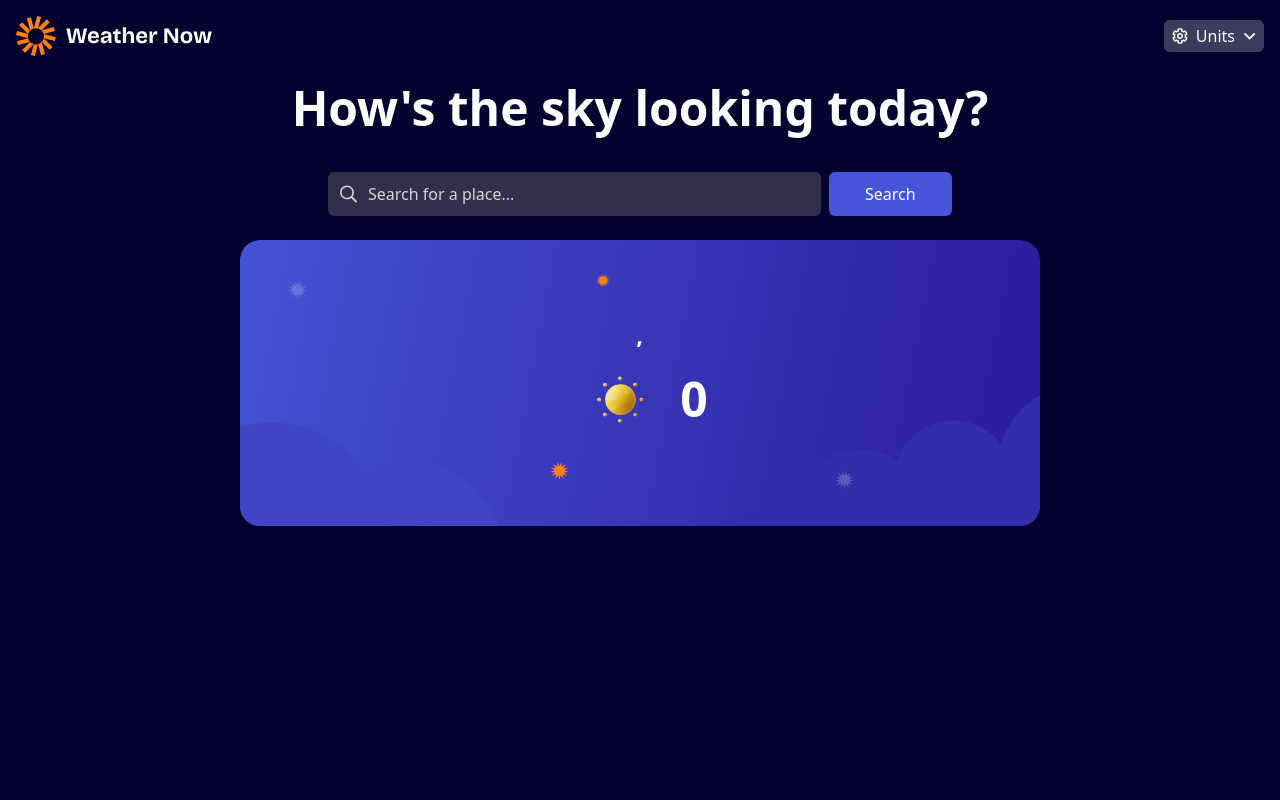
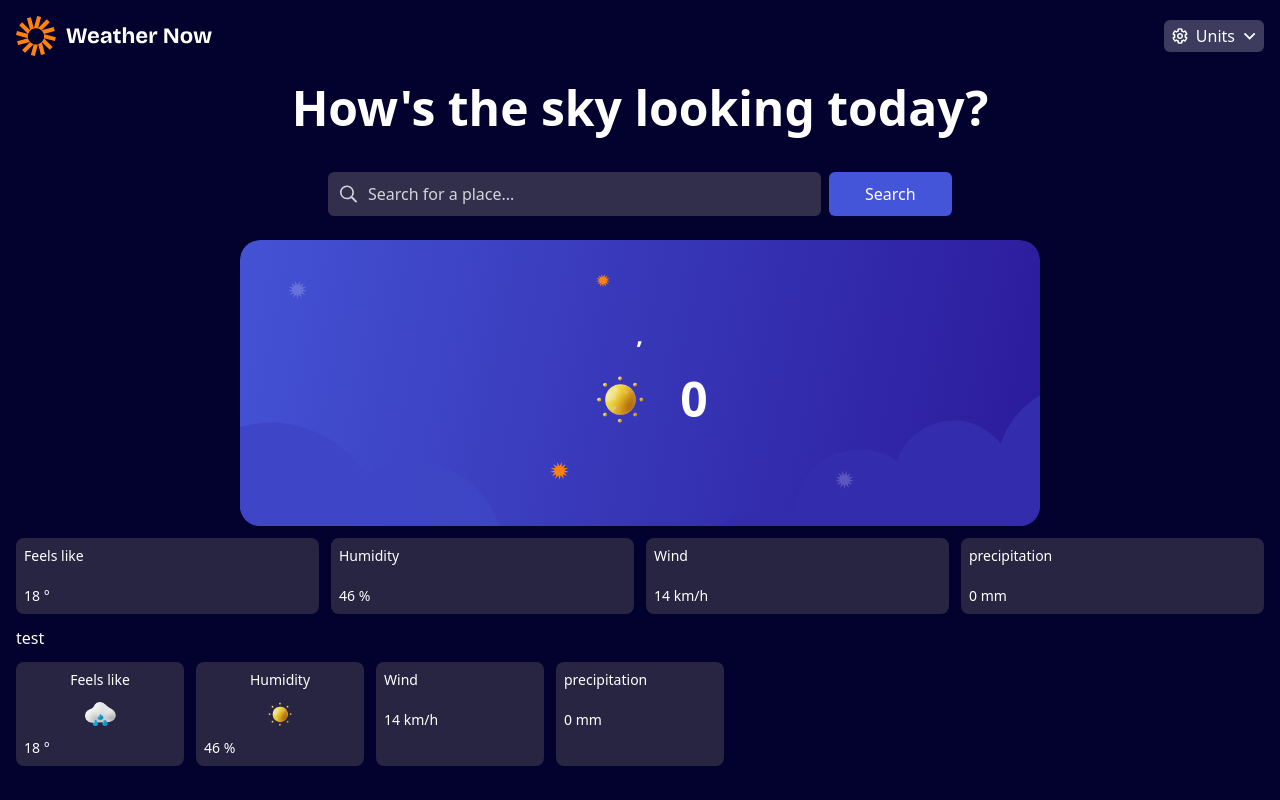
Before and after one commit to DannyHTML/Weather-app, a Vue app: page / in a window 1280 px wide. Built offline with nearby package versions, Linux system fonts and the light colour scheme.

Commit message:
Make extra weather info layout (#10)
* First commit

* Made a reuseable card layout. Made the design, also preparing the reuseable card to be used in the next design, the Daily forecast

```diff
--- /dev/null
+++ b/src/components/CardComponent.vue
@@ -0,0 +1,37 @@
+<template>
+    <div class="rounded-lg bg-neutral-800 p-2 text-sm">
+        <span :class="['block', image ? 'text-center' : 'mb-5']"> {{ title }} </span>
+        <template v-if="image">
+            <span class="flex justify-center">
+                <img :src="image" alt="" class="w-12" />
+            </span>
+        </template>
+
+        <span>{{ currentWeatherAmount }} {{ weatherUnit }}</span>
+
+        <!-- <span> weather info </span> -->
+    </div>
+</template>
+
+<script setup lang="ts">
+// TODO: Create prop to give how much grid columns are needed, text placement, icon shown, font size, etc.
+
+defineProps({
+    title: {
+        type: String,
+        required: true,
+    },
+    image: {
+        type: String,
+        required: false,
+    },
+    currentWeatherAmount: {
+        type: Number,
+        required: true,
+    },
+    weatherUnit: {
+        type: String,
+        required: true,
+    },
+});
+</script>
--- /dev/null
+++ b/src/components/ExtraWeatherInfoLayout.vue
@@ -0,0 +1,26 @@
+<template>
+    <CardComponent
+        :title="title"
+        :currentWeatherAmount="currentWeatherAmount"
+        :weatherUnit="weatherUnit"
+    />
+</template>
+
+<script setup lang="ts">
+import CardComponent from './CardComponent.vue';
+
+defineProps({
+    title: {
+        type: String,
+        required: true,
+    },
+    currentWeatherAmount: {
+        type: Number,
+        required: true,
+    },
+    weatherUnit: {
+        type: String,
+        required: true,
+    },
+});
+</script>
--- a/src/components/WeatherForecastLayout.vue
+++ b/src/components/WeatherForecastLayout.vue
@@ -8,6 +8,29 @@
             :todayTemperature="weatherStore.currentWeatherTemp"
             :temperatureUnit="weatherStore.currentWeatherUnit"
         />
+
+        <div class="my-3 grid grid-cols-2 gap-3 sm:grid-cols-4">
+            <ExtraWeatherInfoLayout
+                v-for="data in dummyData"
+                :key="data.id"
+                :title="data.title"
+                :currentWeatherAmount="data.currentWeatherAmount"
+                :weatherUnit="data.weatherUnit"
+            />
+        </div>
+
+        <div>test</div>
+
+        <div class="my-3 grid grid-cols-3 gap-3 sm:grid-cols-7">
+            <ExtraWeatherInfoLayout
+                v-for="data in dummyData"
+                :key="data.id"
+                :title="data.title"
+                :currentWeatherAmount="data.currentWeatherAmount"
+                :weatherUnit="data.weatherUnit"
+                :image="data.image"
+            />
+        </div>
     </div>
 </template>
 
@@ -16,6 +39,36 @@ import { computed } from 'vue';
 import MainWeatherForecast from './MainWeatherForecast.vue';
 import { useWeatherStore } from '../stores/weather-store';
 import { useFormattedDate } from '../composables/useFormattedDate';
+import ExtraWeatherInfoLayout from './ExtraWeatherInfoLayout.vue';
+
+const dummyData = [
+    {
+        title: 'Feels like',
+        currentWeatherAmount: 18,
+        weatherUnit: '°',
+        image: '/src/assets/images/icon-rain.webp',
+        id: 1,
+    },
+    {
+        title: 'Humidity',
+        currentWeatherAmount: 46,
+        weatherUnit: '%',
+        image: '/src/assets/images/icon-sunny.webp',
+        id: 2,
+    },
+    {
+        title: 'Wind',
+        currentWeatherAmount: 14,
+        weatherUnit: 'km/h',
+        id: 3,
+    },
+    {
+        title: 'precipitation',
+        currentWeatherAmount: 0,
+        weatherUnit: 'mm',
+        id: 4,
+    },
+];
 
 const weatherStore = useWeatherStore();
 const { formatDate } = useFormattedDate();
```
